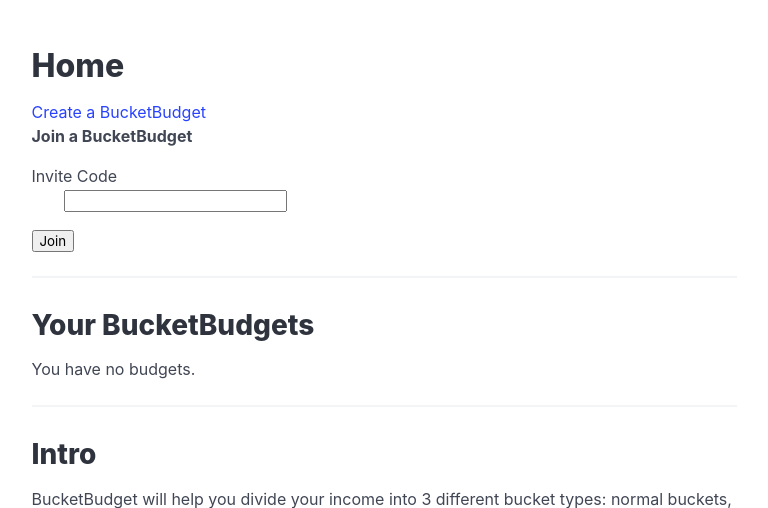
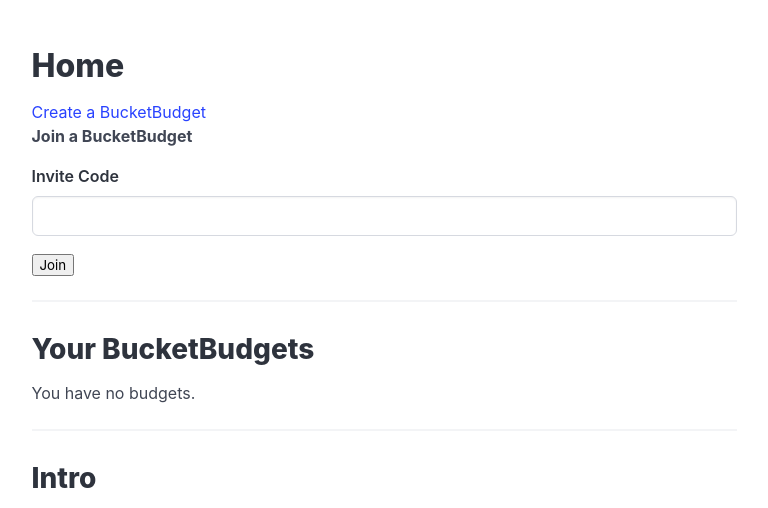
Before and after one commit to jakobfrederikson/BucketBudget, a Flask app: page / in a window 1280 px wide. Shown: the part 56-564 px from the top of the page, without its empty margins (256-1024 px from the left). Run offline with Flask 3, Linux system fonts and the light colour scheme; parts of the project's set-up code (start-up, migrations or seed data) failed here and were passed over; some libraries are stand-ins or nearby versions.

Commit message:
Customise flasks _formhelpers to use Bulma Forms

```diff
--- a/bucketbudget/templates/_formhelpers.html
+++ b/bucketbudget/templates/_formhelpers.html
@@ -1,12 +1,27 @@
 {% macro render_field(field) %}
-  <dt>{{ field.label }}
-  <dd>{{ field(**kwargs)|safe }}
+  <div class="field">
+    <label class="label">{{ field.label.text }}</label>
+
+    <div class="control">
+      {# Style each field appropriately using Bulma CSS Forms #}
+      {% if field.type == 'BooleanField' %}
+        <label class="checkbox">
+          {{ field(**kwargs)|safe }}
+          {{ field.label.text }}
+        </label>
+      {% elif field.type == 'TextAreaField' %}
+        {{ field(class="textarea", **kwargs)|safe }}
+      {% else %}
+        {{ field(class="input", **kwargs)|safe }}
+      {% endif %}
+    </div>
+  </div>
+
   {% if field.errors %}
     <ul class=errors>
     {% for error in field.errors %}
-      <li>{{ error }}</li>
+      <li class="help is-danger">{{ error }}</li>
     {% endfor %}
     </ul>
   {% endif %}
-  </dd>
 {% endmacro %}
```
